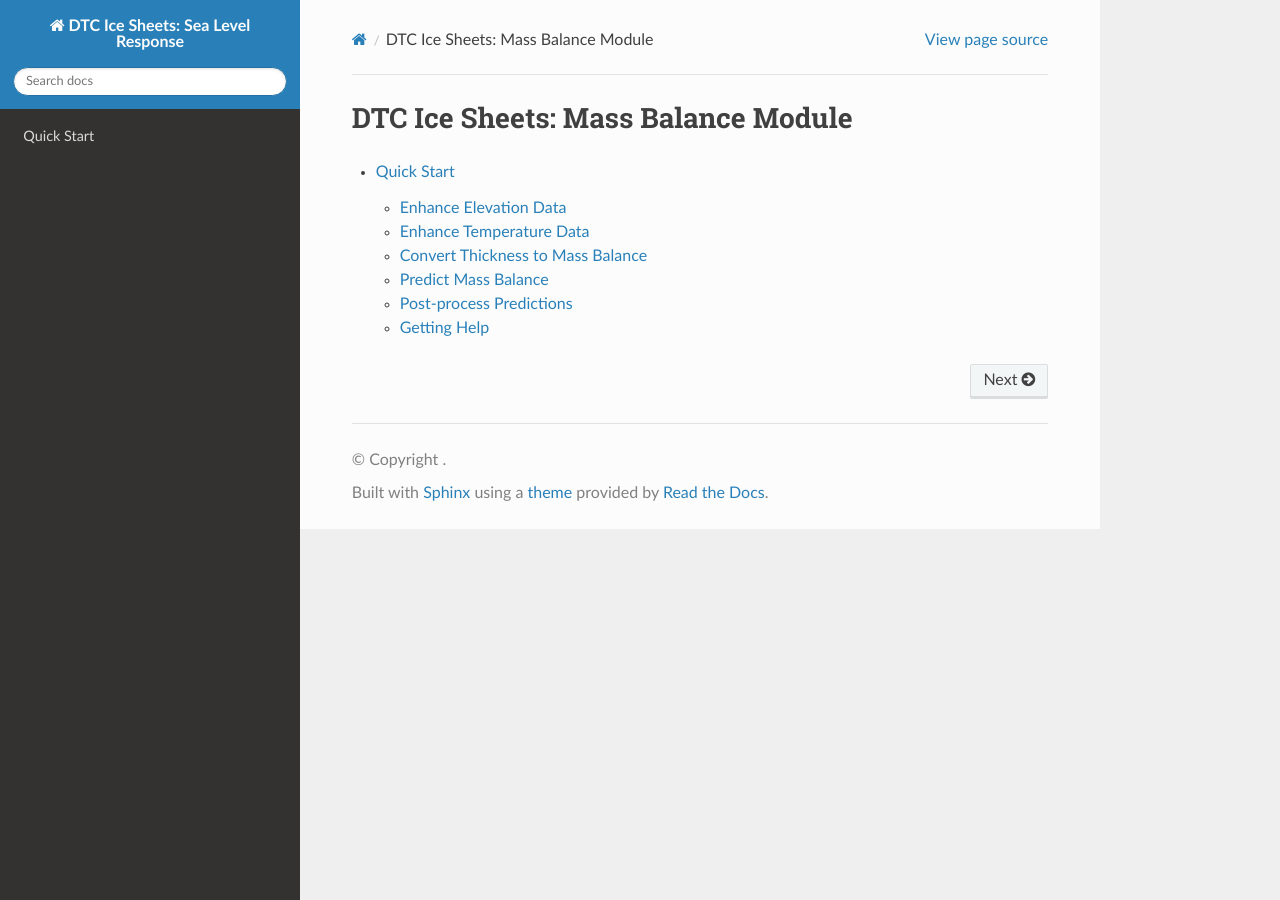
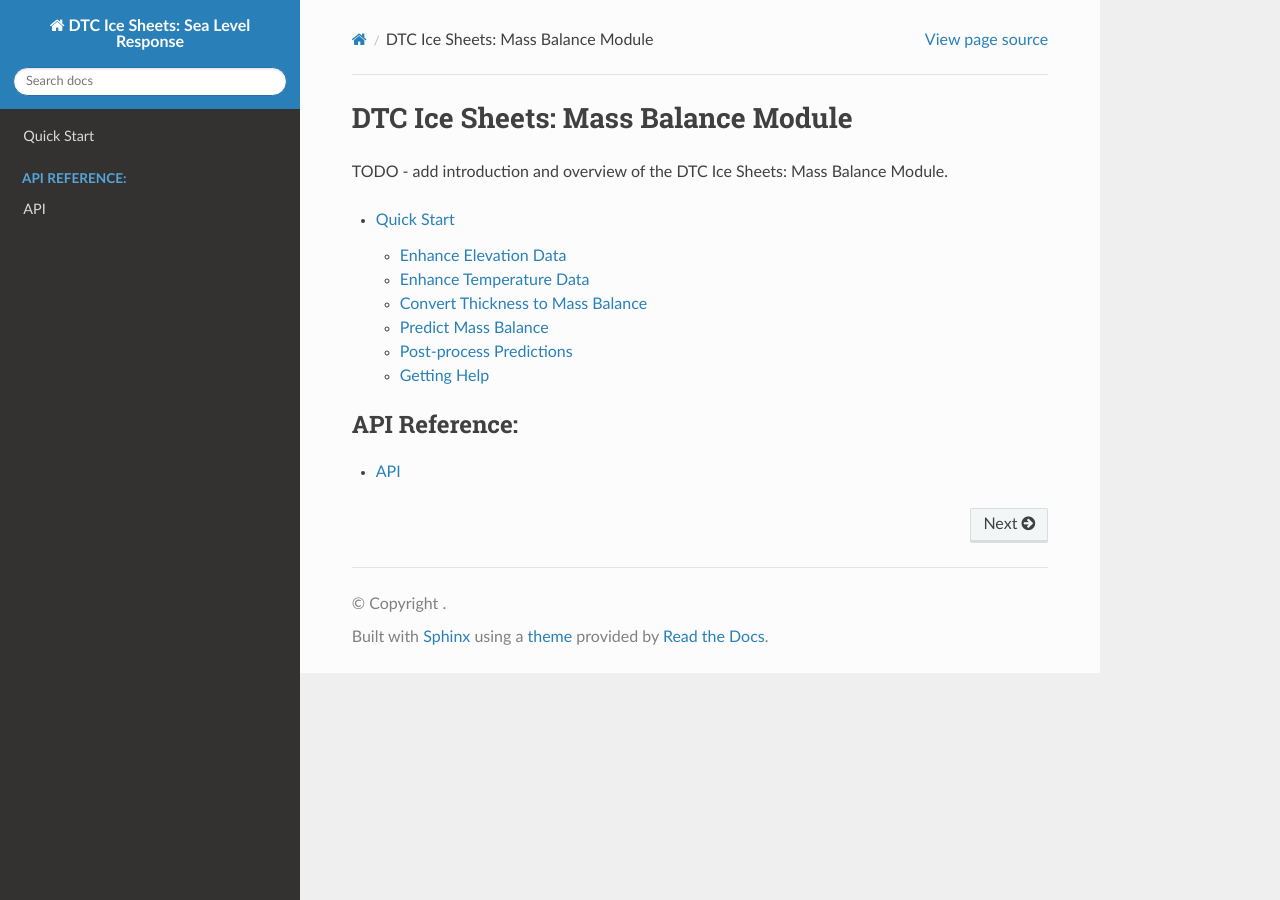
Before and after one commit to DTC-Ice-Sheets/mass_balance_module, a Sphinx documentation site: the page built from docs/source/index.rst, in a window 1280 px wide. Built offline with Sphinx 7.4.7 and the Read the Docs theme 3.1.0, drawn with Linux system fonts in a browser that asks for light colours.

Commit message:
add api reference

```diff
--- a/docs/source/index.rst
+++ b/docs/source/index.rst
@@ -6,7 +6,15 @@
 DTC Ice Sheets: Mass Balance Module
 ====================================
 
+TODO - add introduction and overview of the DTC Ice Sheets: Mass Balance Module.
+
 .. toctree::
    :maxdepth: 2
 
    quick_start
+
+.. toctree::
+   :maxdepth: 2
+   :caption: API Reference:
+
+   API <api.rst>
```
